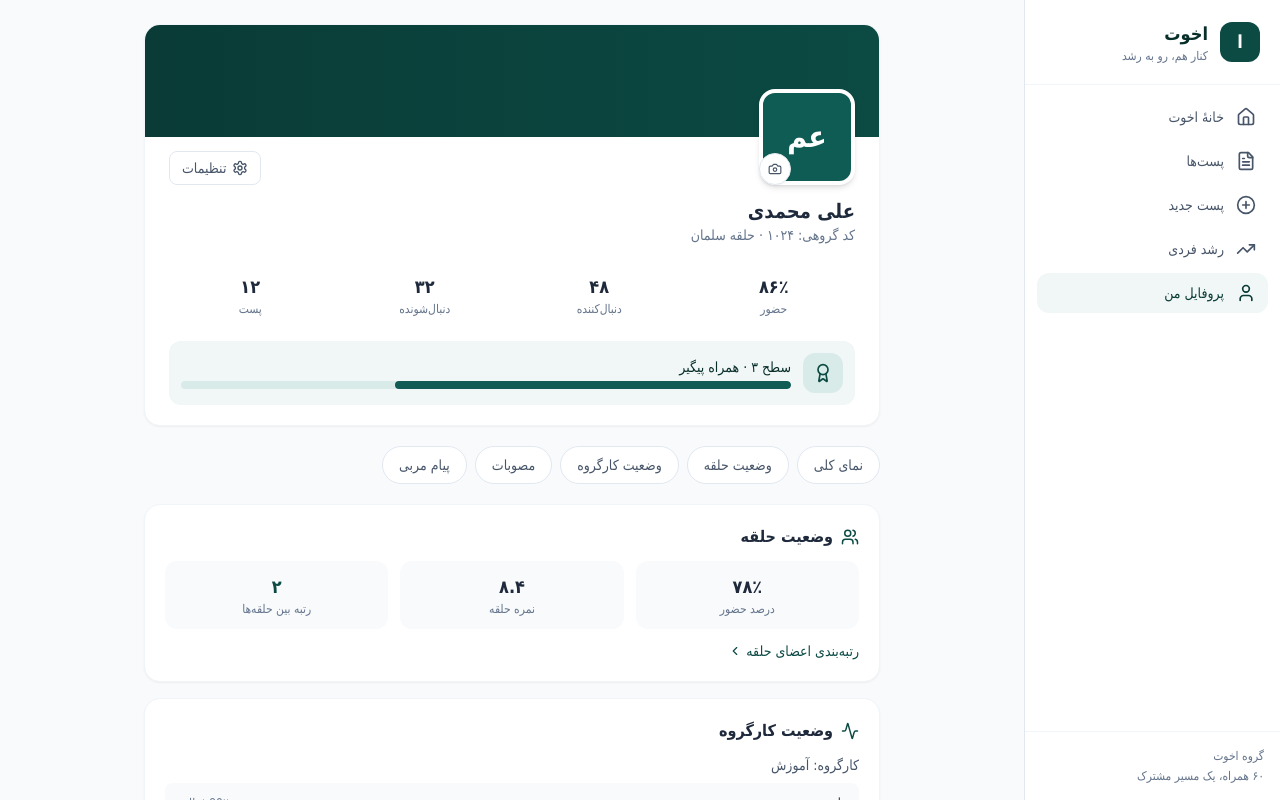
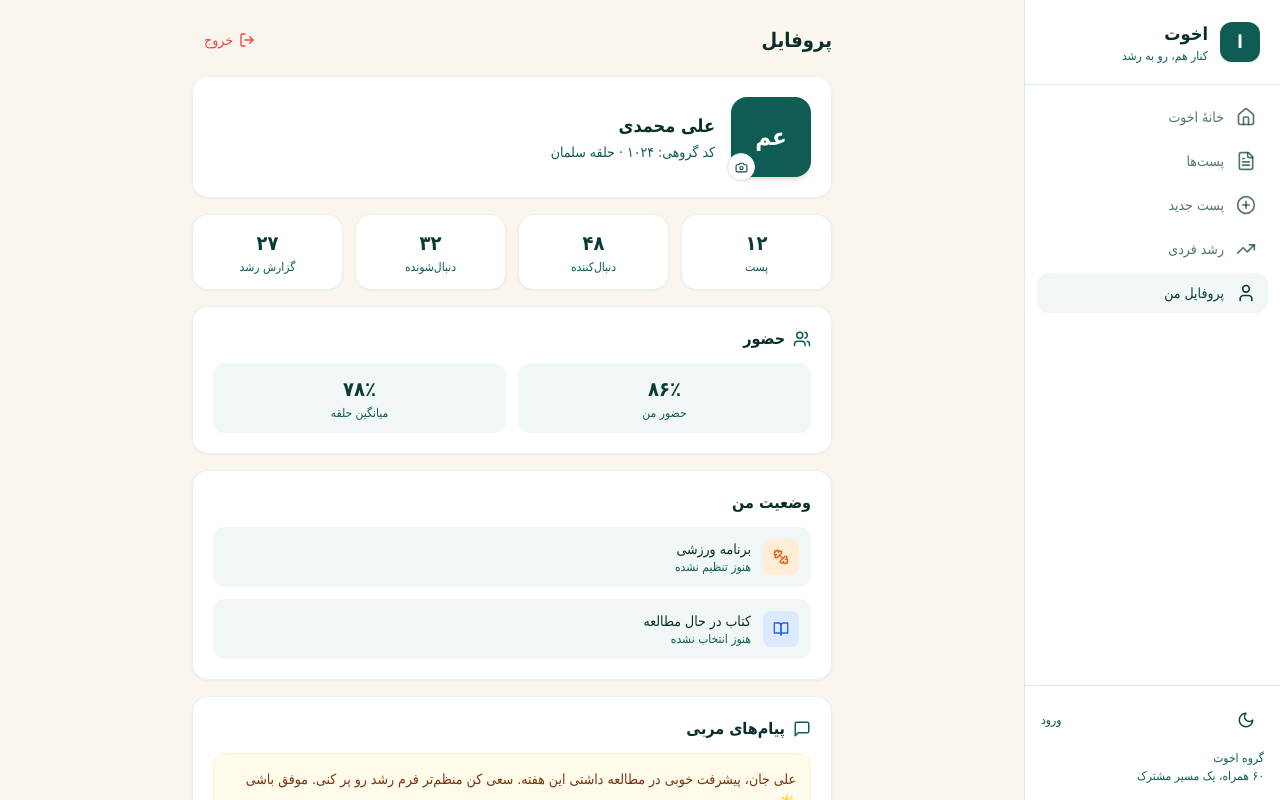
Before and after one commit to MohammadMahdi27127/okhovat, a Next.js app in the folder frontend/: page /profile in a window 1280 px wide. Shown: the top 800 px of the page. Built offline with nearby package versions, Linux system fonts and the light colour scheme.

Commit message:
feat(ui): redesign Profile page with independent stat boxes, attendance card and coach messages

```diff
--- a/frontend/src/app/profile/page.tsx
+++ b/frontend/src/app/profile/page.tsx
@@ -2,249 +2,118 @@
 
 import { useState } from 'react'
 import { motion } from 'framer-motion'
-import Link from 'next/link'
+import AppShell from '@/components/AppShell'
 import {
-  Home, FileText, PlusCircle, TrendingUp, User,
-  Camera, Settings, Award, Users, Activity,
-  MessageSquare, CheckSquare, ChevronLeft
+  Camera, LogOut, BookOpen, Dumbbell, MessageSquare, Users
 } from 'lucide-react'
 
 export default function ProfilePage() {
-  const [activeTab, setActiveTab] = useState('overview')
+  return (
+    <AppShell>
+      <div className="max-w-2xl mx-auto px-4 py-6">
+        <motion.div initial={{ opacity: 0, y: 12 }} animate={{ opacity: 1, y: 0 }}>
+          {/* Header */}
+          <div className="flex items-center justify-between mb-5">
+            <h1 className="text-xl font-bold text-okhovat-800 dark:text-okhovat-100">پروفایل</h1>
+            <button className="flex items-center gap-1.5 text-sm text-red-500 hover:text-red-600 px-3 py-1.5 rounded-xl hover:bg-red-50 dark:hover:bg-red-950/30 transition">
+              <LogOut size={16} />
+              خروج
+            </button>
+          </div>
 
-  return (
-    <div className="min-h-screen bg-slate-50 flex">
-      {/* Sidebar */}
-      <aside className="w-64 bg-white border-l border-slate-200 flex flex-col fixed right-0 top-0 bottom-0 z-40">
-        <div className="p-5 border-b border-slate-100">
-          <div className="flex items-center gap-3">
-            <div className="w-10 h-10 rounded-xl bg-okhovat-600 flex items-center justify-center text-white font-bold text-lg">
-              ا
+          {/* Intro Card */}
+          <div className="card p-5 mb-4">
+            <div className="flex items-center gap-4">
+              <div className="relative shrink-0">
+                <div className="w-20 h-20 rounded-2xl bg-okhovat-500 flex items-center justify-center text-white text-2xl font-bold shadow-md">
+                  عم
+                </div>
+                <button className="absolute -bottom-1 -left-1 w-7 h-7 bg-white dark:bg-okhovat-800 rounded-full border border-okhovat-100 dark:border-okhovat-700 flex items-center justify-center shadow-sm">
+                  <Camera size={13} className="text-okhovat-600 dark:text-okhovat-300" />
+                </button>
               </div>
               <div>
-              <h1 className="font-bold text-okhovat-800 text-lg">اخوت</h1>
-              <p className="text-xs text-slate-500">کنار هم، رو به رشد</p>
+                <h2 className="text-lg font-bold text-okhovat-800 dark:text-okhovat-100">علی محمدی</h2>
+                <p className="text-sm text-okhovat-500 dark:text-okhovat-400 mt-0.5">کد گروهی: ۱۰۲۴ · حلقه سلمان</p>
               </div>
             </div>
           </div>
 
-        <nav className="flex-1 p-3 space-y-1">
-          <NavItem href="/" icon={<Home size={20} />} label="خانهٔ اخوت" />
-          <NavItem href="/posts" icon={<FileText size={20} />} label="پست‌ها" />
-          <NavItem href="/new-post" icon={<PlusCircle size={20} />} label="پست جدید" />
-          <NavItem href="/growth" icon={<TrendingUp size={20} />} label="رشد فردی" />
-          <NavItem href="/profile" icon={<User size={20} />} label="پروفایل من" active />
-        </nav>
-
-        <div className="p-4 border-t border-slate-100 text-xs text-slate-500">
-          <p>گروه اخوت</p>
-          <p className="mt-1">۶۰ همراه، یک مسیر مشترک</p>
-        </div>
-      </aside>
-
-      {/* Main Content */}
-      <main className="flex-1 mr-64">
-        <div className="max-w-3xl mx-auto py-6 px-4">
-          <motion.div
-            initial={{ opacity: 0, y: 15 }}
-            animate={{ opacity: 1, y: 0 }}
-          >
-            {/* Profile Header */}
-            <div className="bg-white rounded-2xl border border-slate-100 shadow-sm overflow-hidden mb-5">
-              <div className="h-28 bg-gradient-to-l from-okhovat-600 to-okhovat-700"></div>
-              <div className="px-6 pb-5 -mt-12">
-                <div className="flex items-end justify-between">
-                  <div className="relative">
-                    <div className="w-24 h-24 rounded-2xl bg-okhovat-500 border-4 border-white flex items-center justify-center text-white text-3xl font-bold shadow-md">
-                      عم
-                    </div>
-                    <button className="absolute bottom-0 left-0 w-8 h-8 bg-white rounded-full border border-slate-200 flex items-center justify-center shadow-sm hover:bg-slate-50">
-                      <Camera size={14} className="text-slate-600" />
-                    </button>
-                  </div>
-                  <button className="flex items-center gap-1.5 text-sm text-slate-600 hover:text-okhovat-700 border border-slate-200 px-3 py-1.5 rounded-lg">
-                    <Settings size={16} />
-                    تنظیمات
-                  </button>
+          {/* Four independent stat boxes */}
+          <div className="grid grid-cols-2 md:grid-cols-4 gap-3 mb-4">
+            <StatBox label="پست" value="۱۲" />
+            <StatBox label="دنبال‌کننده" value="۴۸" />
+            <StatBox label="دنبال‌شونده" value="۳۲" />
+            <StatBox label="گزارش رشد" value="۲۷" />
           </div>
 
-                <div className="mt-3">
-                  <h1 className="text-xl font-bold text-slate-800">علی محمدی</h1>
-                  <p className="text-sm text-slate-500">کد گروهی: ۱۰۲۴ · حلقه سلمان</p>
+          {/* Attendance card */}
+          <div className="card p-5 mb-4">
+            <div className="flex items-center gap-2 mb-3">
+              <Users size={18} className="text-okhovat-500" />
+              <h3 className="font-semibold text-okhovat-800 dark:text-okhovat-100">حضور</h3>
+            </div>
+            <div className="grid grid-cols-2 gap-3">
+              <div className="p-3 rounded-xl bg-okhovat-50 dark:bg-okhovat-900 text-center">
+                <p className="text-xl font-bold text-okhovat-700 dark:text-okhovat-200">۸۶٪</p>
+                <p className="text-xs text-okhovat-500 mt-0.5">حضور من</p>
+              </div>
+              <div className="p-3 rounded-xl bg-okhovat-50 dark:bg-okhovat-900 text-center">
+                <p className="text-xl font-bold text-okhovat-700 dark:text-okhovat-200">۷۸٪</p>
+                <p className="text-xs text-okhovat-500 mt-0.5">میانگین حلقه</p>
+              </div>
+            </div>
           </div>
 
-                {/* Stats */}
-                <div className="grid grid-cols-4 gap-3 mt-5">
-                  <StatBox label="حضور" value="۸۶٪" />
-                  <StatBox label="دنبال‌کننده" value="۴۸" />
-                  <StatBox label="دنبال‌شونده" value="۳۲" />
-                  <StatBox label="پست" value="۱۲" />
+          {/* My Status */}
+          <div className="card p-5 mb-4">
+            <h3 className="font-semibold text-okhovat-800 dark:text-okhovat-100 mb-3">وضعیت من</h3>
+            <div className="space-y-3">
+              <div className="flex items-center gap-3 p-3 rounded-xl bg-okhovat-50 dark:bg-okhovat-900">
+                <div className="w-9 h-9 rounded-lg bg-orange-100 dark:bg-orange-900/40 flex items-center justify-center">
+                  <Dumbbell size={16} className="text-orange-600" />
                 </div>
-
-                {/* Level */}
-                <div className="mt-4 p-3 bg-okhovat-50 rounded-xl flex items-center gap-3">
-                  <div className="w-10 h-10 rounded-xl bg-okhovat-100 flex items-center justify-center">
-                    <Award size={20} className="text-okhovat-600" />
+                <div>
+                  <p className="text-sm font-medium text-okhovat-800 dark:text-okhovat-100">برنامه ورزشی</p>
+                  <p className="text-xs text-okhovat-500">هنوز تنظیم نشده</p>
                 </div>
-                  <div className="flex-1">
-                    <p className="text-sm font-medium text-okhovat-800">سطح ۳ · همراه پیگیر</p>
-                    <div className="mt-1 h-2 bg-okhovat-100 rounded-full overflow-hidden">
-                      <div className="h-full bg-okhovat-500 rounded-full" style={{ width: '65%' }}></div>
               </div>
+              <div className="flex items-center gap-3 p-3 rounded-xl bg-okhovat-50 dark:bg-okhovat-900">
+                <div className="w-9 h-9 rounded-lg bg-blue-100 dark:bg-blue-900/40 flex items-center justify-center">
+                  <BookOpen size={16} className="text-blue-600" />
+                </div>
+                <div>
+                  <p className="text-sm font-medium text-okhovat-800 dark:text-okhovat-100">کتاب در حال مطالعه</p>
+                  <p className="text-xs text-okhovat-500">هنوز انتخاب نشده</p>
                 </div>
               </div>
             </div>
           </div>
 
-            {/* Tabs */}
-            <div className="flex gap-2 mb-5 overflow-x-auto">
-              {['نمای کلی', 'وضعیت حلقه', 'وضعیت کارگروه', 'مصوبات', 'پیام مربی'].map((tab) => (
-                <button
-                  key={tab}
-                  onClick={() => setActiveTab(tab)}
-                  className={`px-4 py-2 rounded-full text-sm font-medium whitespace-nowrap transition ${
-                    activeTab === tab
-                      ? 'bg-okhovat-600 text-white'
-                      : 'bg-white text-slate-600 border border-slate-200 hover:bg-slate-50'
-                  }`}
-                >
-                  {tab}
-                </button>
-              ))}
+          {/* Coach messages */}
+          <div className="card p-5">
+            <div className="flex items-center gap-2 mb-3">
+              <MessageSquare size={18} className="text-okhovat-500" />
+              <h3 className="font-semibold text-okhovat-800 dark:text-okhovat-100">پیام‌های مربی</h3>
             </div>
-
-            {/* Content based on tab */}
-            <div className="space-y-4">
-              {/* Circle Status */}
-              <SectionCard title="وضعیت حلقه" icon={<Users size={18} />}>
-                <div className="grid grid-cols-3 gap-3 text-center">
-                  <div className="p-3 bg-slate-50 rounded-xl">
-                    <p className="text-lg font-bold text-slate-800">۷۸٪</p>
-                    <p className="text-xs text-slate-500">درصد حضور</p>
-                  </div>
-                  <div className="p-3 bg-slate-50 rounded-xl">
-                    <p className="text-lg font-bold text-slate-800">۸.۴</p>
-                    <p className="text-xs text-slate-500">نمره حلقه</p>
-                  </div>
-                  <div className="p-3 bg-slate-50 rounded-xl">
-                    <p className="text-lg font-bold text-okhovat-600">۲</p>
-                    <p className="text-xs text-slate-500">رتبه بین حلقه‌ها</p>
-                  </div>
-                </div>
-                <button className="mt-3 text-sm text-okhovat-600 flex items-center gap-1 hover:underline">
-                  رتبه‌بندی اعضای حلقه
-                  <ChevronLeft size={14} />
-                </button>
-              </SectionCard>
-
-              {/* Workgroup Status */}
-              <SectionCard title="وضعیت کارگروه" icon={<Activity size={18} />}>
-                <p className="text-sm text-slate-600 mb-2">کارگروه: <span className="font-medium">آموزش</span></p>
-                <div className="space-y-2">
-                  {['علی محمدی', 'حسین احمدی', 'مهدی کریمی'].map((name, i) => (
-                    <div key={name} className="flex items-center justify-between p-2.5 bg-slate-50 rounded-lg">
-                      <span className="text-sm text-slate-700">{name}</span>
-                      <span className="text-xs text-slate-500">{90 - i * 12}٪ فعالیت</span>
-                    </div>
-                  ))}
-                </div>
-              </SectionCard>
-
-              {/* Coach Message */}
-              <SectionCard title="پیام مربی" icon={<MessageSquare size={18} />}>
-                <div className="p-3 bg-amber-50 border border-amber-100 rounded-xl">
-                  <p className="text-sm text-amber-900 leading-relaxed">
+            <div className="p-3.5 rounded-xl bg-amber-50 dark:bg-amber-950/30 border border-amber-100 dark:border-amber-900/40">
+              <p className="text-sm text-amber-900 dark:text-amber-100 leading-relaxed">
                 علی جان، پیشرفت خوبی در مطالعه داشتی این هفته. سعی کن منظم‌تر فرم رشد رو پر کنی. موفق باشی 🌟
               </p>
-                  <p className="text-xs text-amber-600 mt-2">مربی احمدی · ۲ روز پیش</p>
-                </div>
-              </SectionCard>
-
-              {/* Resolutions */}
-              <SectionCard title="مصوبات" icon={<CheckSquare size={18} />}>
-                <div className="space-y-2">
-                  <label className="flex items-start gap-3 p-3 bg-slate-50 rounded-xl cursor-pointer hover:bg-slate-100 transition">
-                    <input type="checkbox" className="mt-0.5 rounded text-okhovat-600 focus:ring-okhovat-500" />
-                    <div>
-                      <p className="text-sm text-slate-800">هماهنگی جلسه هفتگی حلقه تا چهارشنبه</p>
-                      <p className="text-xs text-slate-500 mt-0.5">مربوط به حلقه سلمان</p>
-                    </div>
-                  </label>
-                  <label className="flex items-start gap-3 p-3 bg-slate-50 rounded-xl cursor-pointer hover:bg-slate-100 transition">
-                    <input type="checkbox" defaultChecked className="mt-0.5 rounded text-okhovat-600 focus:ring-okhovat-500" />
-                    <div>
-                      <p className="text-sm text-slate-800 line-through opacity-60">ارسال گزارش ماهانه کارگروه</p>
-                      <p className="text-xs text-slate-500 mt-0.5">مربوط به کارگروه آموزش</p>
-                    </div>
-                  </label>
-                </div>
-              </SectionCard>
-
-              {/* Change Password */}
-              <div className="bg-white rounded-2xl border border-slate-100 p-5 shadow-sm">
-                <h3 className="font-semibold text-slate-800 mb-3">تغییر رمز عبور</h3>
-                <div className="space-y-3">
-                  <input
-                    type="password"
-                    placeholder="رمز فعلی"
-                    className="w-full border border-slate-200 rounded-xl px-4 py-2.5 text-sm focus:outline-none focus:ring-2 focus:ring-okhovat-500"
-                  />
-                  <input
-                    type="password"
-                    placeholder="رمز جدید"
-                    className="w-full border border-slate-200 rounded-xl px-4 py-2.5 text-sm focus:outline-none focus:ring-2 focus:ring-okhovat-500"
-                  />
-                  <input
-                    type="password"
-                    placeholder="تکرار رمز جدید"
-                    className="w-full border border-slate-200 rounded-xl px-4 py-2.5 text-sm focus:outline-none focus:ring-2 focus:ring-okhovat-500"
-                  />
-                  <button className="bg-okhovat-600 hover:bg-okhovat-700 text-white text-sm font-medium px-5 py-2.5 rounded-xl transition">
-                    ذخیره رمز جدید
-                  </button>
-                </div>
+              <p className="text-xs text-amber-600 dark:text-amber-400 mt-2">مربی احمدی · ۲ روز پیش</p>
             </div>
           </div>
         </motion.div>
       </div>
-      </main>
-    </div>
-  )
-}
-
-function NavItem({ href, icon, label, active = false }: { href: string; icon: React.ReactNode; label: string; active?: boolean }) {
-  return (
-    <Link
-      href={href}
-      className={`w-full flex items-center gap-3 px-3 py-2.5 rounded-xl text-sm font-medium transition ${
-        active
-          ? 'bg-okhovat-50 text-okhovat-700'
-          : 'text-slate-600 hover:bg-slate-50'
-      }`}
-    >
-      {icon}
-      {label}
-    </Link>
+    </AppShell>
   )
 }
 
 function StatBox({ label, value }: { label: string; value: string }) {
   return (
-    <div className="text-center p-2">
-      <p className="text-lg font-bold text-slate-800">{value}</p>
-      <p className="text-xs text-slate-500">{label}</p>
+    <div className="card p-3.5 text-center">
+      <p className="text-xl font-bold text-okhovat-700 dark:text-okhovat-200">{value}</p>
+      <p className="text-xs text-okhovat-500 dark:text-okhovat-400 mt-0.5">{label}</p>
     </div>
   )
 }
-
-function SectionCard({ title, icon, children }: { title: string; icon: React.ReactNode; children: React.ReactNode }) {
-  return (
-    <div className="bg-white rounded-2xl border border-slate-100 p-5 shadow-sm">
-      <div className="flex items-center gap-2 mb-3">
-        <span className="text-okhovat-600">{icon}</span>
-        <h3 className="font-semibold text-slate-800">{title}</h3>
-      </div>
-      {children}
-    </div>
-  )
-}
```
Lines whose indentation alone changed are shown as unchanged.
